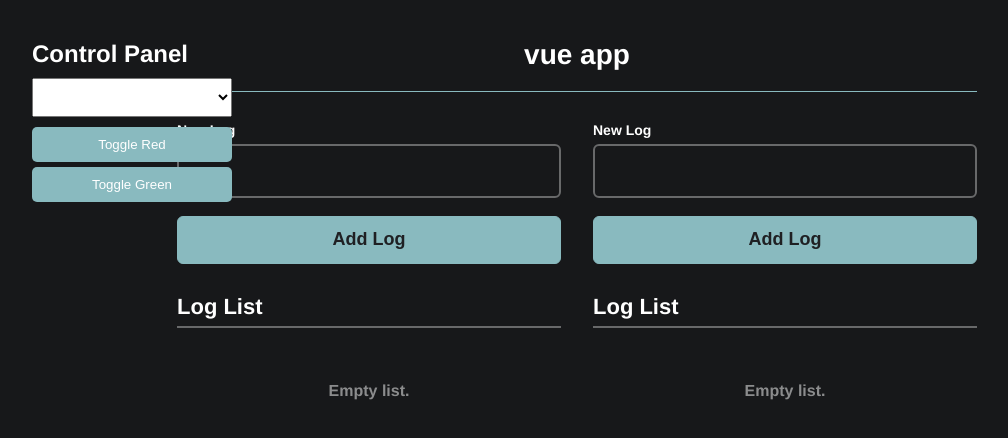
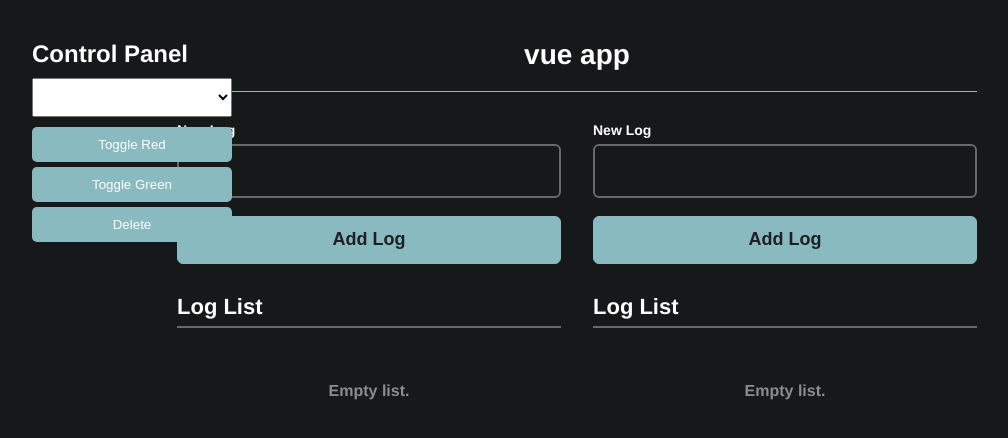
Before and after one commit to sb5m/vue-app, a Vue app: page / in a window 1280 px wide. Shown: the top 438 px of the page, without its empty margins (63-1071 px from the left). Built offline with nearby package versions, Linux system fonts and the light colour scheme.

Commit message:
delete button control panel 1st list

```diff
--- a/src/App.vue
+++ b/src/App.vue
@@ -9,6 +9,7 @@
         </select>
         <button @click="toggleHighlightRed(selectedLog)" class="highlight-button">Toggle Red</button>
         <button @click="toggleHighlightGreen(selectedLog)" class="highlight-button">Toggle Green</button>
+        <button @click="deleteLog(selectedLog)" class="delete-button">Delete</button>
     </div>
     <div class="logs-container">
       <div class="log-class-list">
@@ -80,21 +81,13 @@
     if (storedSecondLogs) {
       this.secondList = JSON.parse(storedSecondLogs);
     }
-
-    this.loadLogs();
-    this.loadSecondLogs();
   },
   methods: {
-    loadLogs() {
-      const storedLogs = localStorage.getItem(this.storageKey);
-      if (storedLogs) {
-        this.logs = JSON.parse(storedLogs);
-      }
-    },
-    loadSecondLogs() {
-      const storedSecondLogs = localStorage.getItem(this.secondStorageKey);
-      if (storedSecondLogs) {
-        this.secondList = JSON.parse(storedSecondLogs);
+    deleteLog(selectedLog) {
+      const index = this.logs.indexOf(selectedLog);
+      if (index !== -1) {
+        this.logs.splice(index, 1);
+        this.saveData();
       }
     },
     // Functions for the first list
```
